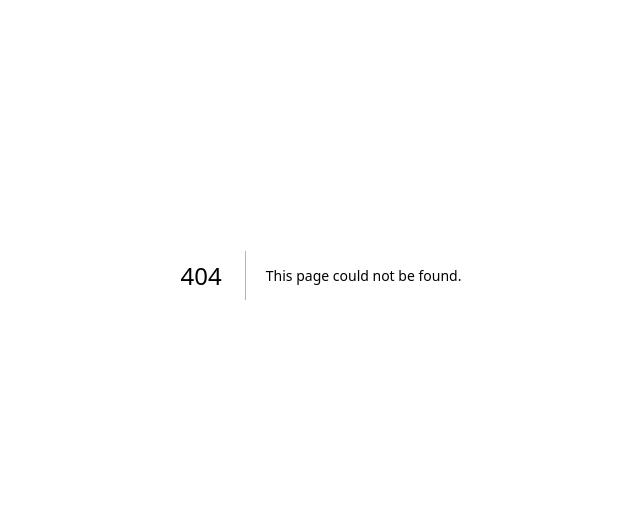
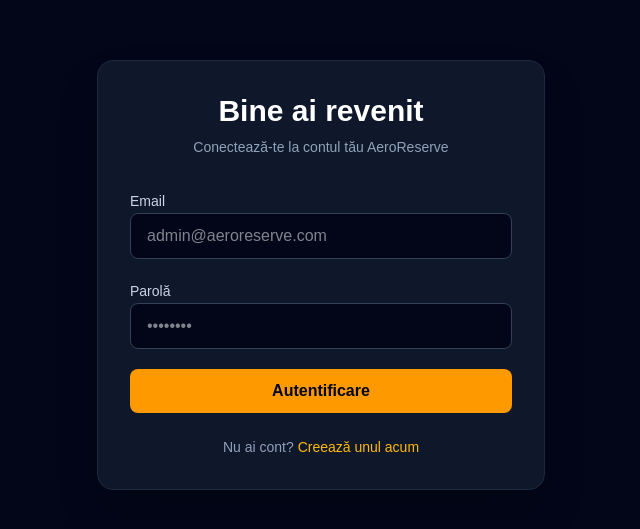
Before and after one commit to Mario-gabriel92/aeroreserve, a Next.js app: page /login in a window 1280 px wide. Before the commit this address had no page. Shown: the part 125-654 px from the top of the page, without its empty margins (319-959 px from the left). Built offline with nearby package versions, Linux system fonts and the light colour scheme.

Commit message:
feat: adaugat pagina de login UI

```diff
--- /dev/null
+++ b/src/app/login/page.tsx
@@ -0,0 +1,95 @@
+'use client';
+
+import { useState } from 'react';
+import Link from 'next/link';
+
+export default function LoginPage() {
+    const [email, setEmail] = useState('');
+    const [password, setPassword] = useState('');
+    const [error, setError] = useState('');
+    const [isLoading, setIsLoading] = useState(false);
+
+    const handleLogin = async (e: React.FormEvent) => {
+        e.preventDefault();
+        setError('');
+        setIsLoading(true);
+
+        try {
+            const res = await fetch('/api/auth/login', {
+                method: 'POST',
+                headers: { 'Content-Type': 'application/json' },
+                body: JSON.stringify({ email, password }),
+            });
+
+            if (res.ok) {
+                // Folosim window.location pentru un refresh complet care aplică cookie-urile în Middleware
+                window.location.href = '/';
+            } else {
+                const data = await res.json();
+                setError(data.error || 'Date de autentificare incorecte.');
+            }
+        } catch (err) {
+            setError('Eroare de conexiune la server.');
+        } finally {
+            setIsLoading(false);
+        }
+    };
+
+    return (
+        <main className="min-h-screen bg-slate-950 flex items-center justify-center p-4">
+            <div className="max-w-md w-full bg-slate-900 border border-slate-800 p-8 rounded-2xl shadow-2xl">
+                <div className="text-center mb-8">
+                    <h1 className="text-3xl font-bold text-white mb-2">Bine ai revenit</h1>
+                    <p className="text-slate-400 text-sm">Conectează-te la contul tău AeroReserve</p>
+                </div>
+
+                <form onSubmit={handleLogin} className="space-y-5">
+                    {error && (
+                        <div className="p-3 bg-rose-950/50 border border-rose-800 text-rose-400 text-sm rounded-lg text-center">
+                            {error}
+                        </div>
+                    )}
+
+                    <div className="space-y-1">
+                        <label className="text-sm font-medium text-slate-300">Email</label>
+                        <input
+                            type="email"
+                            required
+                            value={email}
+                            onChange={(e) => setEmail(e.target.value)}
+                            className="w-full bg-slate-950 border border-slate-700 rounded-lg px-4 py-2.5 text-white focus:outline-none focus:border-amber-500 focus:ring-1 focus:ring-amber-500 transition-colors"
+                            placeholder="admin@aeroreserve.com"
+                        />
+                    </div>
+
+                    <div className="space-y-1">
+                        <label className="text-sm font-medium text-slate-300">Parolă</label>
+                        <input
+                            type="password"
+                            required
+                            value={password}
+                            onChange={(e) => setPassword(e.target.value)}
+                            className="w-full bg-slate-950 border border-slate-700 rounded-lg px-4 py-2.5 text-white focus:outline-none focus:border-amber-500 focus:ring-1 focus:ring-amber-500 transition-colors"
+                            placeholder="••••••••"
+                        />
+                    </div>
+
+                    <button
+                        type="submit"
+                        disabled={isLoading}
+                        className="w-full bg-amber-500 hover:bg-amber-400 text-slate-950 font-bold py-2.5 rounded-lg transition-colors flex items-center justify-center gap-2 mt-4 disabled:opacity-70 disabled:cursor-not-allowed"
+                    >
+                        {isLoading ? 'Se procesează...' : 'Autentificare'}
+                    </button>
+                </form>
+
+                <div className="mt-6 text-center text-sm text-slate-400">
+                    Nu ai cont?{' '}
+                    <Link href="/register" className="text-amber-400 hover:text-amber-300 font-medium transition-colors">
+                        Creează unul acum
+                    </Link>
+                </div>
+            </div>
+        </main>
+    );
+}
```
